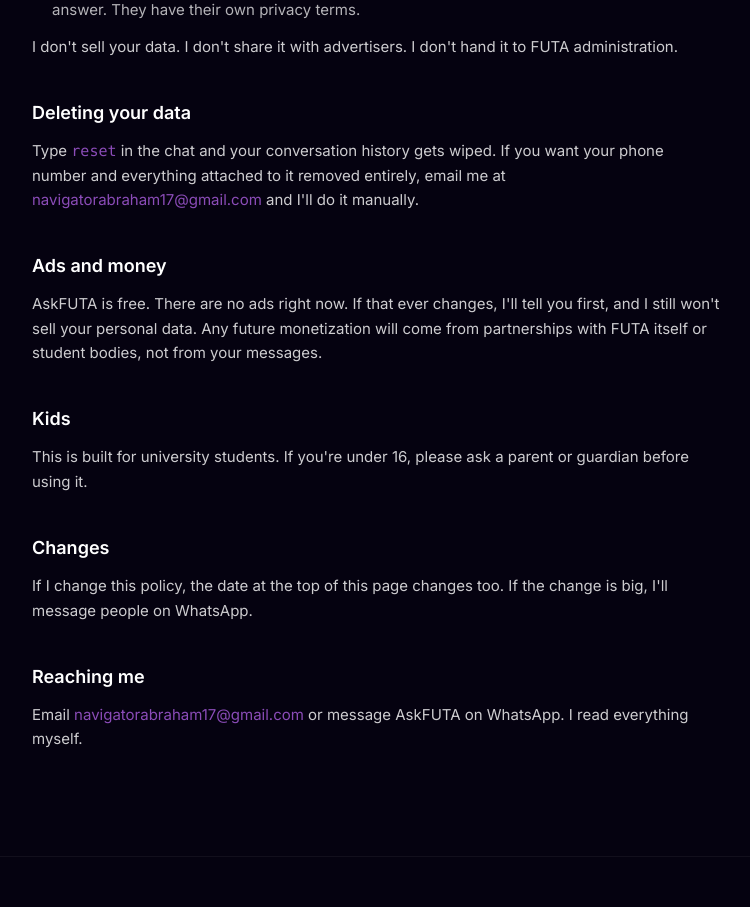
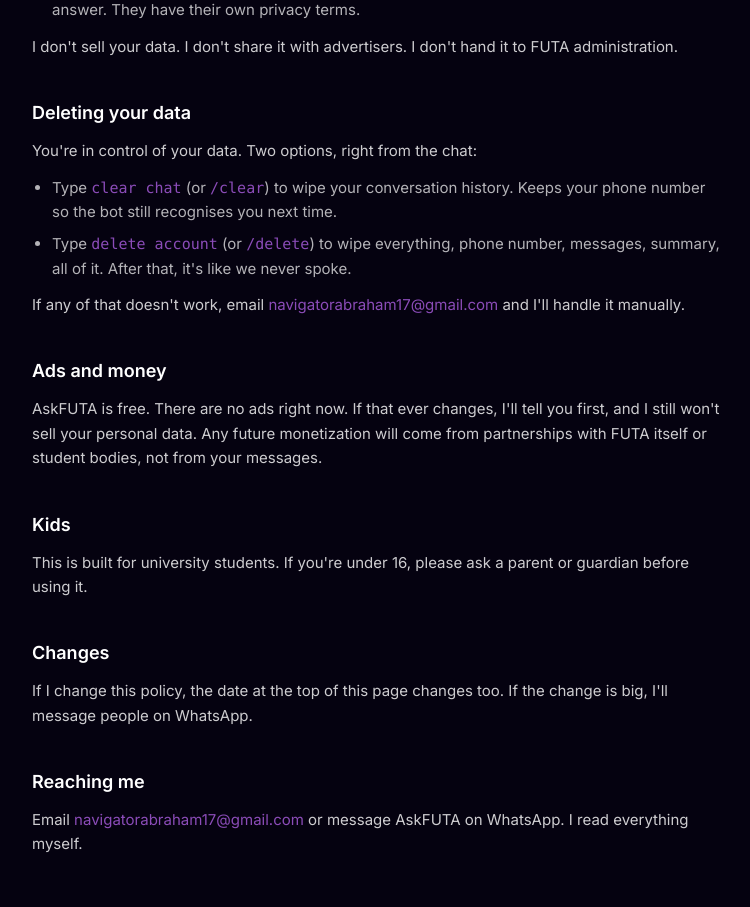
Before and after one commit to 16navigabraham/askfuta-site, a Next.js app: page /privacy in a window 1280 px wide. Shown: the part 960-1867 px from the top of the page, without its empty margins (264-1014 px from the left). Built offline with nearby package versions, Linux system fonts and the light colour scheme.

Commit message:
Revise data deletion instructions for clarity and user control in Privacy page

```diff
--- a/pages/privacy.jsx
+++ b/pages/privacy.jsx
@@ -100,16 +100,32 @@
           <div>
             <h2 className="text-white font-semibold text-lg mb-3">Deleting your data</h2>
             <p>
-              Type <span className="text-futa-purpleLight font-mono">reset</span> in
-              the chat and your conversation history gets wiped. If you want your phone
-              number and everything attached to it removed entirely, email me at{" "}
+              You're in control of your data. Two options, right from the chat:
+            </p>
+            <ul className="list-disc pl-5 mt-3 space-y-2 text-white/70">
+              <li>
+                Type <span className="text-futa-purpleLight font-mono">clear chat</span>{" "}
+                (or <span className="text-futa-purpleLight font-mono">/clear</span>) to
+                wipe your conversation history. Keeps your phone number so the bot
+                still recognises you next time.
+              </li>
+              <li>
+                Type{" "}
+                <span className="text-futa-purpleLight font-mono">delete account</span>{" "}
+                (or <span className="text-futa-purpleLight font-mono">/delete</span>)
+                to wipe everything, phone number, messages, summary, all of it. After
+                that, it's like we never spoke.
+              </li>
+            </ul>
+            <p className="mt-3">
+              If any of that doesn't work, email{" "}
               <a
                 href="mailto:navigatorabraham17@gmail.com"
                 className="text-futa-purpleLight hover:underline"
               >
                 navigatorabraham17@gmail.com
               </a>{" "}
-              and I'll do it manually.
+              and I'll handle it manually.
             </p>
           </div>
 
```
